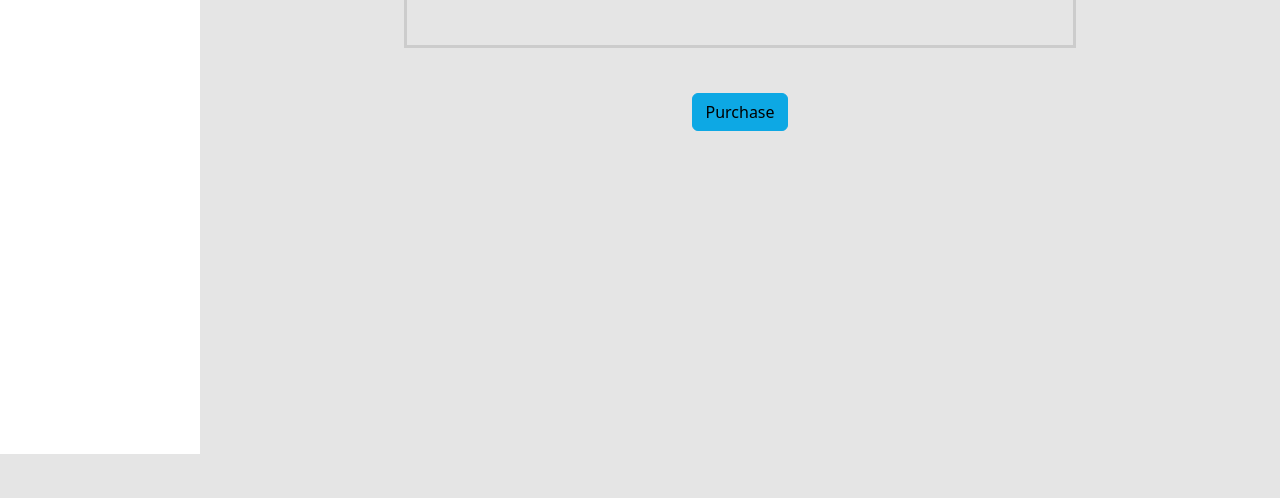
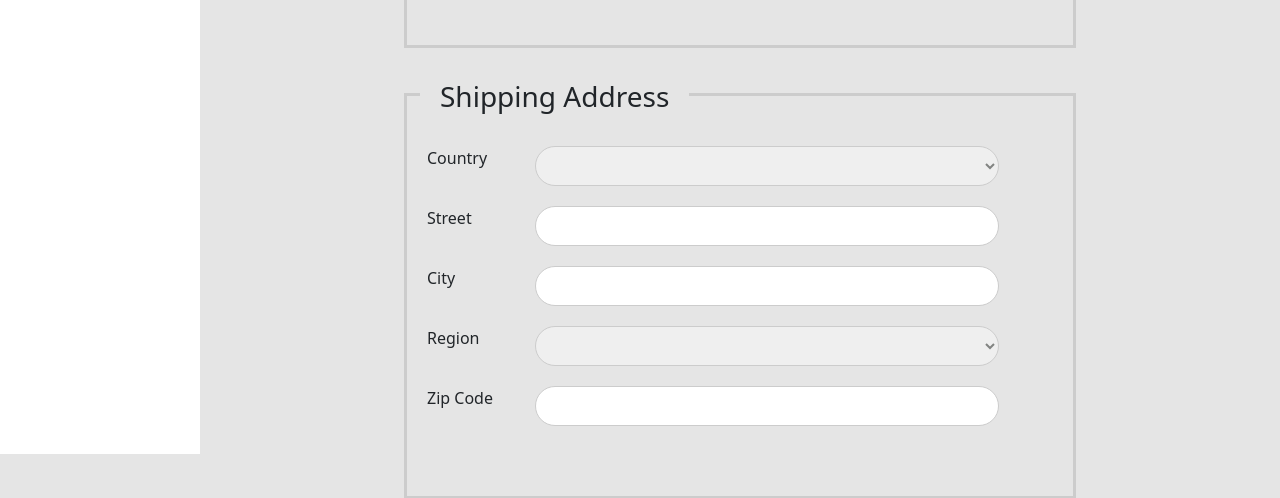
Before and after one commit to Rostja/Tee-Shop-Frontend, an Angular app: page /checkout in a window 1280 px wide. Shown: the part 346-844 px from the top of the page. Built offline with nearby package versions, Linux system fonts and the light colour scheme; no server answers.

Commit message:
update checkout.component shippingAdress,billingAdress, creditCard

```diff
--- a/src/app/components/checkout/checkout.component.html
+++ b/src/app/components/checkout/checkout.component.html
@@ -34,6 +34,62 @@
                     </div>
 
                 </div>
+
+                <!--shipping adress-->
+                <div formGroupName="shippingAddress" class="form-area">
+                    <h3>Shipping Address</h3>
+
+                    <div class="row">
+                        <div class="col-md-2"><label>Country</label></div>
+                        <div class="col-md-9">
+                            <div class="input-space">
+                                <select formControlName="country">
+                                    <option>TO DO</option>
+                                </select>
+                            </div>
+                        </div>
+                    </div>
+
+                    <div class="row">
+                        <div class="col-md-2"><label>Street</label></div>
+                        <div class="col-md-9">
+                            <div class="input-space">
+                                <input formControlName="street" type="text">
+                            </div>
+                        </div>
+                    </div>
+
+                    <div class="row">
+                        <div class="col-md-2"><label>City</label></div>
+                        <div class="col-md-9">
+                            <div class="input-space">
+                                <input formControlName="city" type="text">
+                            </div>
+                        </div>
+                    </div>
+
+                    <div class="row">
+                        <div class="col-md-2"><label>Region</label></div>
+                        <div class="col-md-9">
+                            <div class="input-space">
+                                <select formControlName="region">
+                                    <option>TO DO</option>
+                                </select>
+                            </div>
+                        </div>
+                    </div>
+
+                    <div class="row">
+                        <div class="col-md-2"><label>Zip Code</label></div>
+                        <div class="col-md-9">
+                            <div class="input-space">
+                                <input formControlName="zipCode" type="text">
+                            </div>
+                        </div>
+                    </div>
+
+                </div>
+
                 <!--submit button-->
                 <div class="text-center">
                     <button type="submit" class="btn btn-info">Purchase</button>
--- a/src/app/components/checkout/checkout.component.ts
+++ b/src/app/components/checkout/checkout.component.ts
@@ -18,9 +18,31 @@
       customer: this.formBuilder.group({
         firstName: [''],
         lastName: [''],
-        email: ['']
+        email: [''],
+
       }),
-
+      shippingAddress: this.formBuilder.group({
+        street: [''],
+        city: [''],
+        region: [''],
+        country: [''],
+        zipCode: [''],
+      }),
+      billingAddress: this.formBuilder.group({
+        street: [''],
+        city: [''],
+        region: [''],
+        country: [''],
+        zipCode: [''],
+      }),
+      creditCard: this.formBuilder.group({
+        cardType: [''],
+        nameOnCard: [''],
+        cardNumber: [''],
+        securityCode: [''],
+        expirationMonth: [''],
+        expirationYear: [''],
+      }),
 
       });
   }
```
